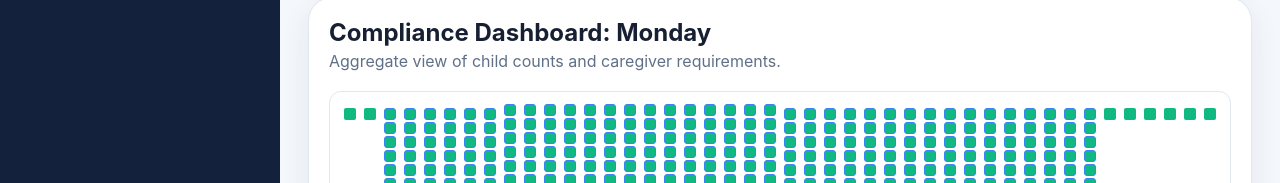
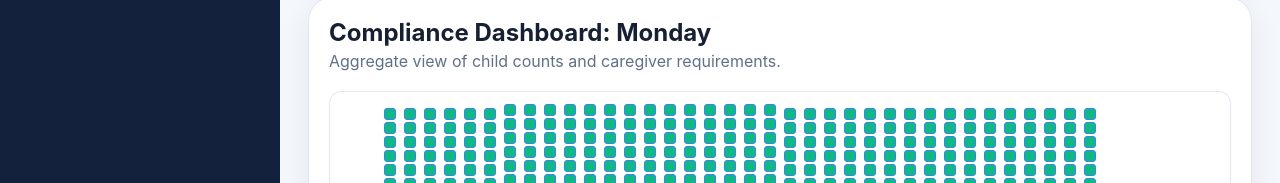
Before and after one commit to themrsteiner/ratio-calc-beta, a React (Vite) app in the folder ratio-compliance-app-v1/: page / in a window 1280 px wide. Shown: the part 769-952 px from the top of the page. Built offline with nearby package versions, Linux system fonts and the light colour scheme.

Commit message:
feat: improve timeline visual compliance with caregiver coverage indicators

```diff
--- a/ratio-compliance-app-v1/src/ui/dashboard/DailyAggregateTimeline.tsx
+++ b/ratio-compliance-app-v1/src/ui/dashboard/DailyAggregateTimeline.tsx
@@ -37,9 +37,22 @@ export const DailyAggregateTimeline: React.FC<DailyAggregateTimelineProps> = ({
                 );
               })}
 
-              {Array.from({ length: interval.scheduledCaregivers }).map((_, i) => (
-                <div key={i} style={{ width: '12px', height: '12px', background: '#10b981', borderRadius: '2px' }} title={`Caregiver ${i + 1}`} />
-              ))}
+              {Array.from({ length: interval.required.requiredCaregivers ?? 0 }).map((_, i) => {
+                const isScheduled = i < interval.scheduledCaregivers;
+                return (
+                  <div
+                    key={i}
+                    style={{
+                      width: '12px',
+                      height: '12px',
+                      border: '1.5px solid #10b981',
+                      background: isScheduled ? '#10b981' : 'transparent',
+                      borderRadius: '2px'
+                    }}
+                    title={`Required Caregiver ${i + 1}`}
+                  />
+                );
+              })}
             </div>
           </div>
         ))}
```
Also changed, not shown: 3 other files (tests, documents, lock files or other folders).
